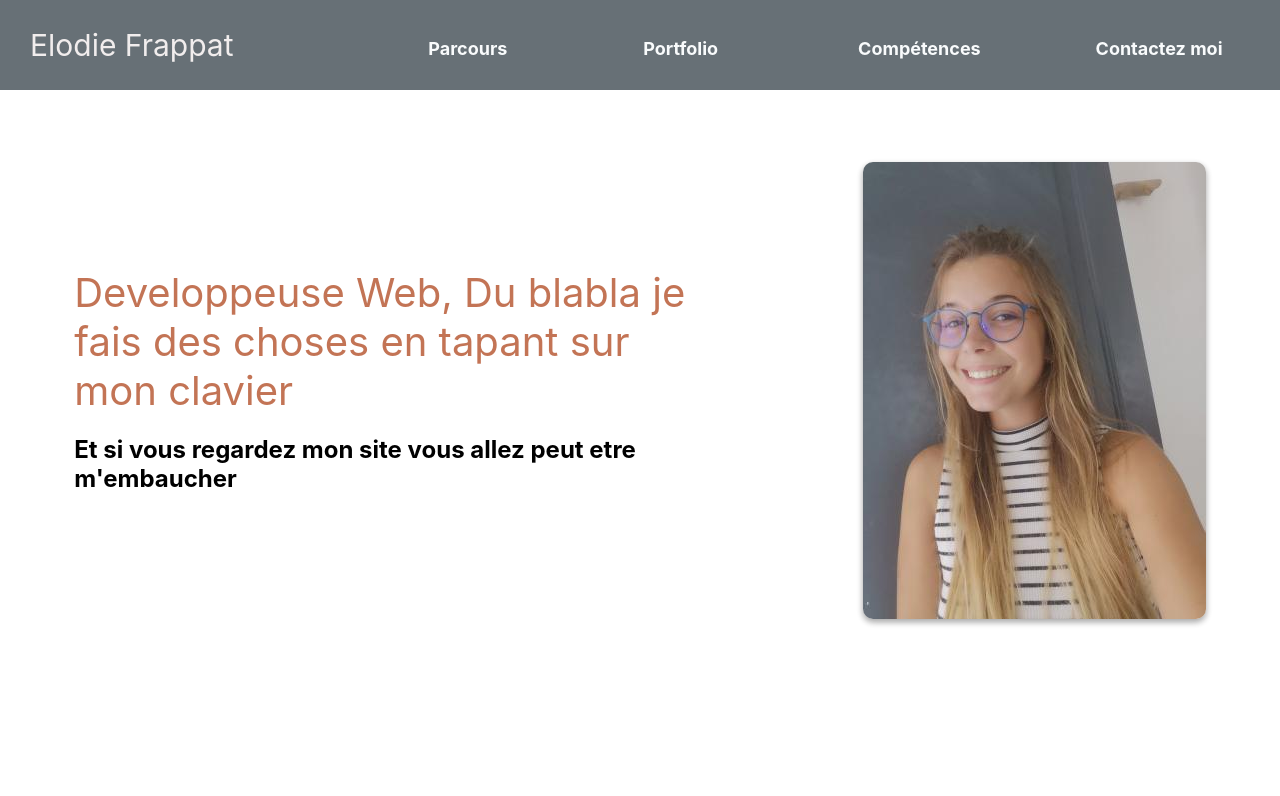
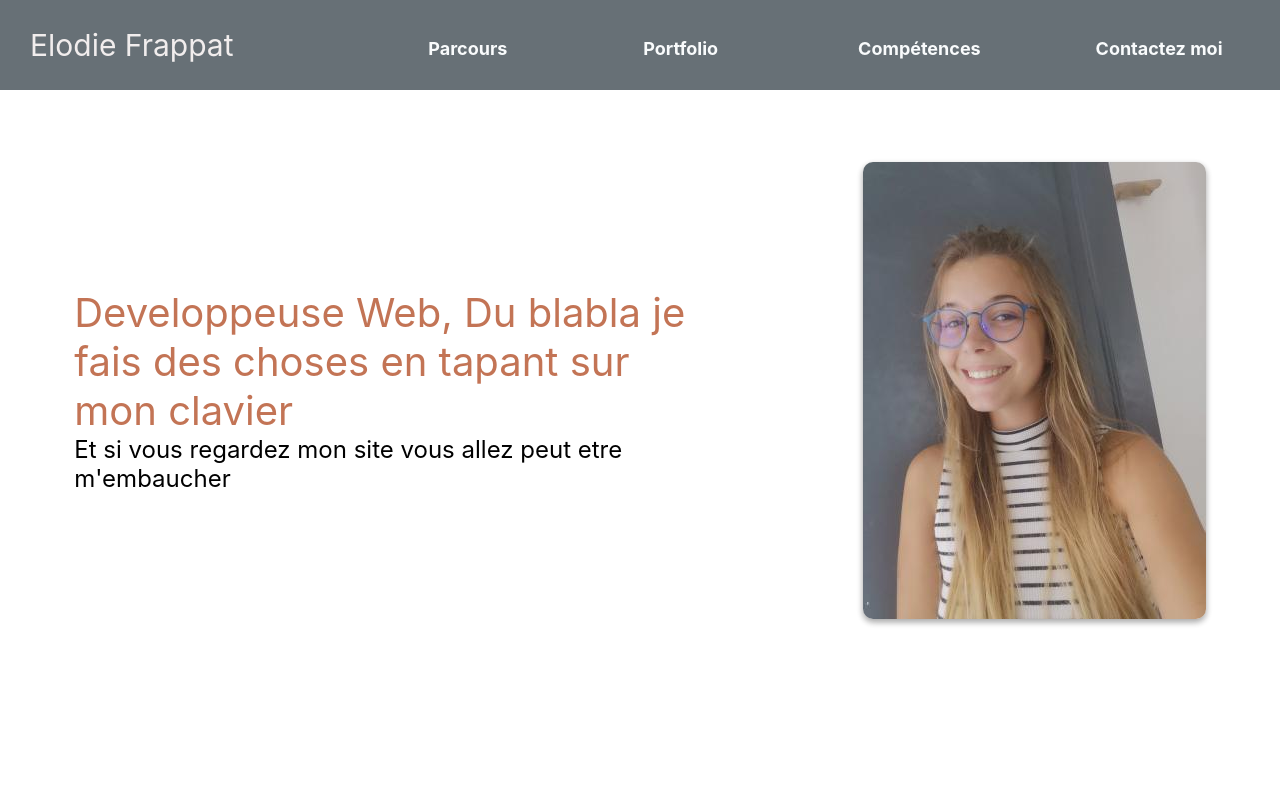
Before and after one commit to Zubiik/curiculum_vitae, a React (Create React App) app: page / in a window 1280 px wide. Shown: the top 796 px of the page. Built offline with nearby package versions, Linux system fonts and the light colour scheme.

Commit message:
fix: h1 style

```diff
--- a/src/index.css
+++ b/src/index.css
@@ -20,6 +20,9 @@ main {
 
 h1 {
   margin: 0;
+}
+h2 {
+  margin: 0;
   font-weight: normal;
 }
 
```
